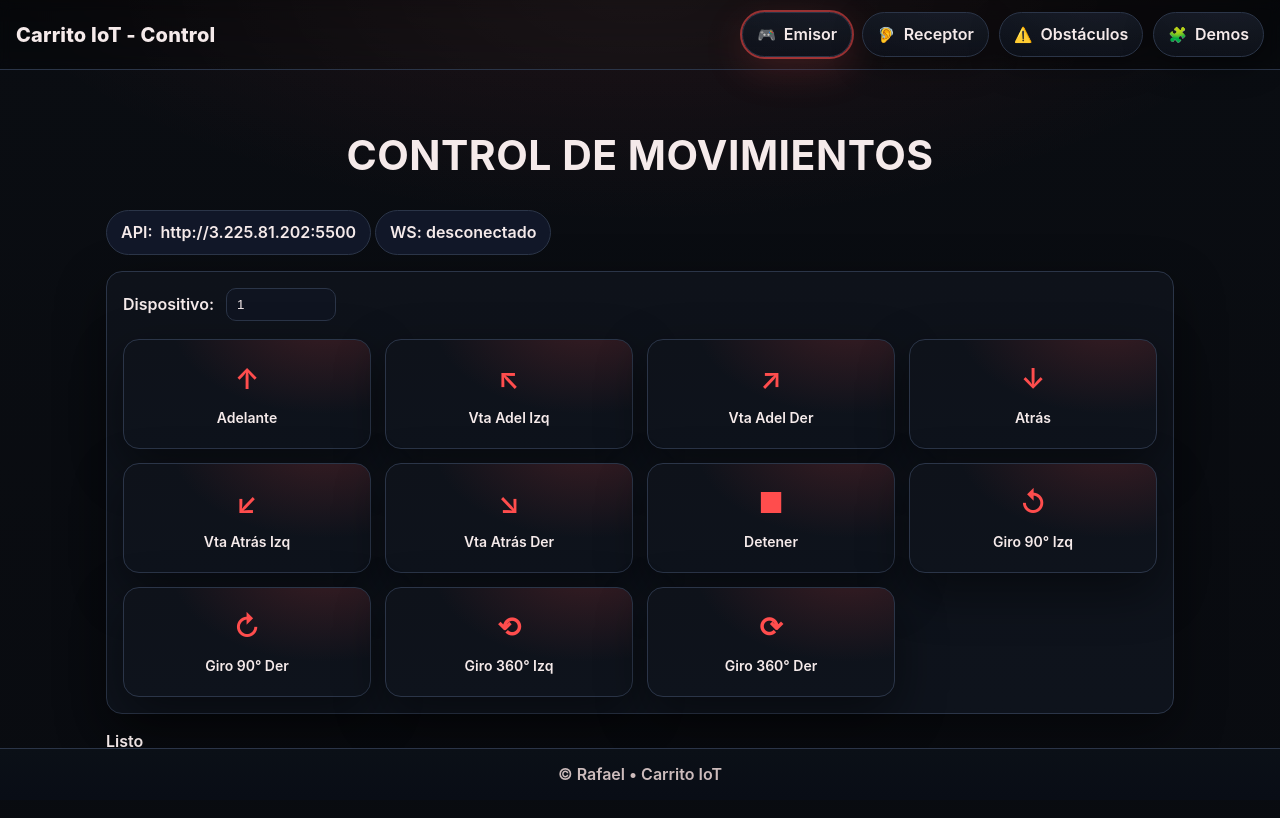
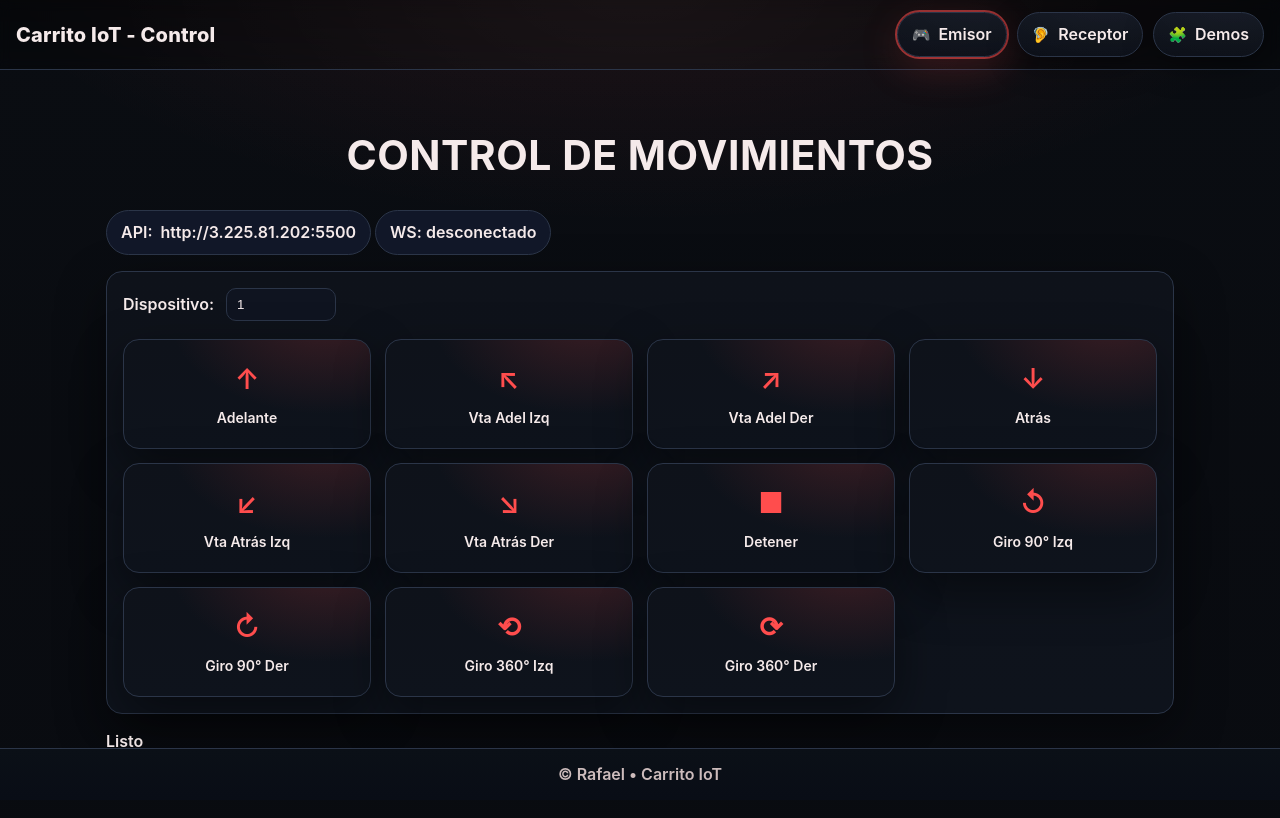
Before and after one commit to PZ222/Carrito-IoT-Emisor, a plain HTML site: page index.html in a window 1280 px wide. Drawn offline with Linux system fonts and the light colour scheme.

Commit message:
Add files via upload

```diff
--- a/index.html
+++ b/index.html
@@ -18,9 +18,7 @@
       <a class="pill" href="https://pz222.github.io/Carrito-IoT-Receptor/">
         <span class="ico">🦻</span> Receptor
       </a>
-      <a class="pill" href="https://pz222.github.io/Carrito-IoT-Emisor/obstaculos.html">
-        <span class="ico">⚠️</span> Obstáculos
-      </a>
+
       <a class="pill" href="https://pz222.github.io/Carrito-IoT-Emisor/demos.html">
         <span class="ico">🧩</span> Demos
       </a>
```
